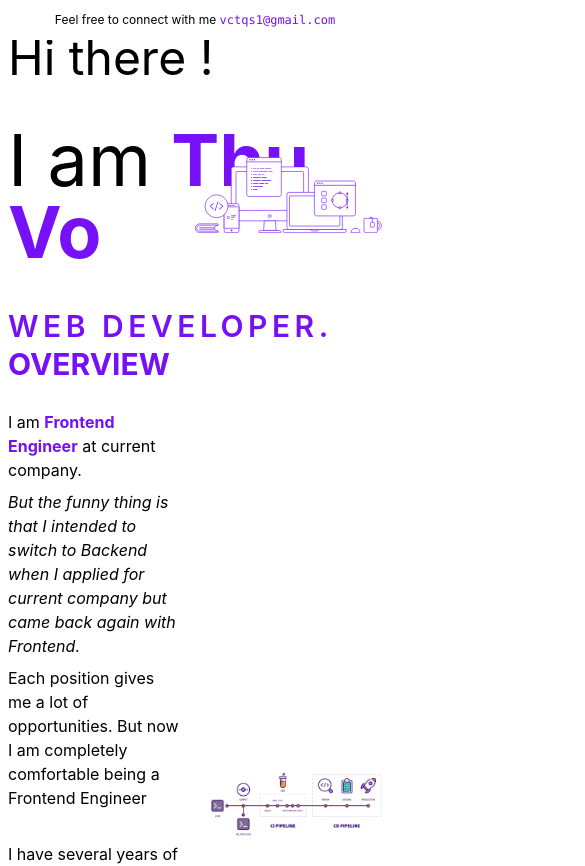
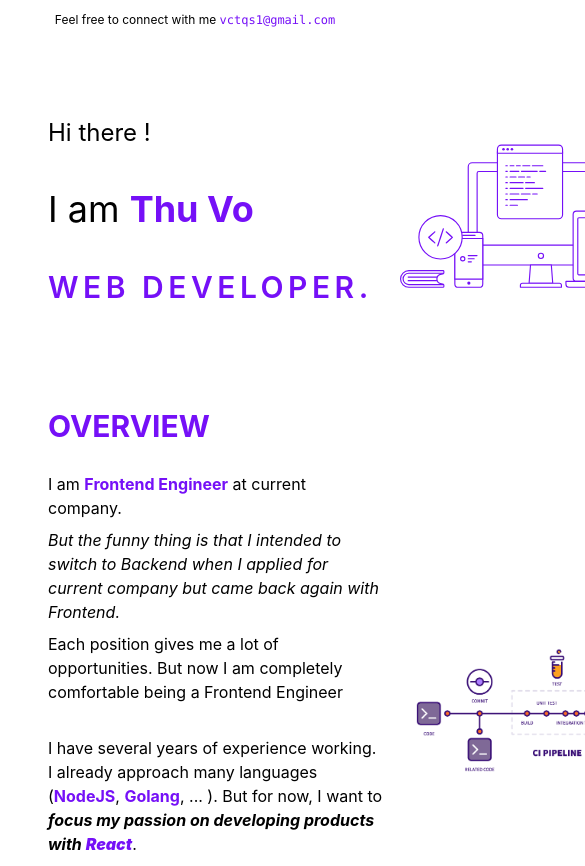
Before and after one commit to vctqs1/vcth-portforlio, a Next.js app: page / in a window 390 px wide. Shown: the top 866 px of the page, 585 px wide, since content can reach past the window. Built offline with nearby package versions, Linux system fonts and the light colour scheme.

Commit message:
fix some CSS iss

```diff
--- a/components/About/About.tsx
+++ b/components/About/About.tsx
@@ -5,8 +5,10 @@ function About() {
     return (
         <header className="max-h-full grid grid-flow-col grid-cols-2 grid-rows-1">
             <div className="grid content-center">
-                <h1 className="text-5xl mb-9 animate-bounce">Hi there !</h1>
-                <h3 className="text-7xl">
+                <h1 className="md:text-5xl text-2xl mb-9 animate-bounce">
+                    Hi there !
+                </h1>
+                <h3 className="md:text-7xl text-4xl">
                     I am <strong className="text-purple">Thu Vo</strong>
                 </h3>
                 <div
--- a/components/Resume/Resume.tsx
+++ b/components/Resume/Resume.tsx
@@ -1,7 +1,7 @@
 import Image from "next/dist/client/image";
 function Resume() {
     return (
-        <section>
+        <section className="mt-5">
             <h3 className="text-3xl mb-5 animate-bounce">
                 <strong className="text-purple">OVERVIEW</strong>
             </h3>
--- a/styles/Home.module.css
+++ b/styles/Home.module.css
@@ -1,6 +1,8 @@
 .container {
     min-height: 100vh;
-    padding: 0 0.5rem;
+    max-width: 1024px;
+    min-width: 800px;
+    padding: 0 3rem;
     display: flex;
     flex-direction: column;
     justify-content: center;
--- a/styles/globals.css
+++ b/styles/globals.css
@@ -4,7 +4,6 @@
 
 html,
 body {
-    font-size: 16px;
     padding: 0;
     margin: 0;
     font-family: -apple-system, BlinkMacSystemFont, Segoe UI, Roboto, Oxygen,
```
